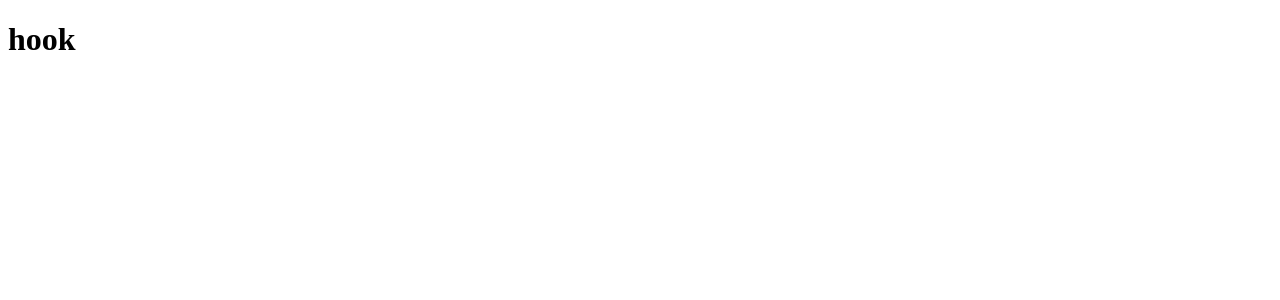
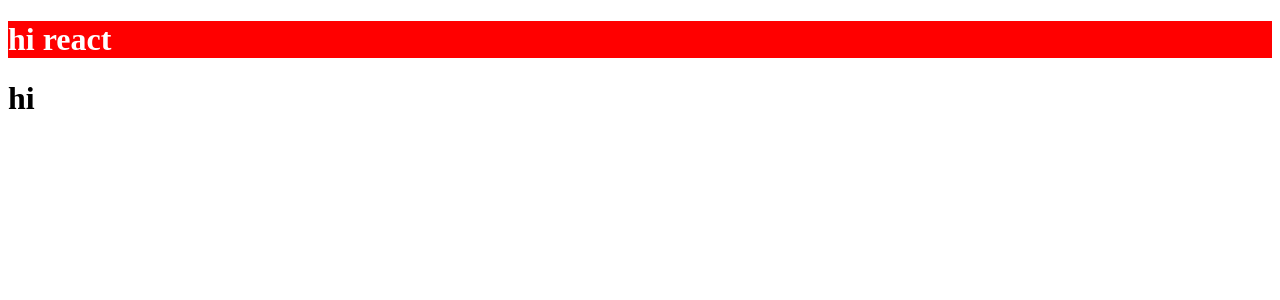
Before and after one commit to adibsadeghi1993/react-hook-form, a React (Create React App) app: page / in a window 1280 px wide. Shown: the top 300 px of the page. Built offline with nearby package versions, Linux system fonts and the light colour scheme.

Commit message:
Header component was created

```diff
--- a/package.json
+++ b/package.json
@@ -3,6 +3,8 @@
   "version": "0.1.0",
   "private": true,
   "dependencies": {
+    "@emotion/react": "^11.7.1",
+    "@emotion/styled": "^11.6.0",
     "@mui/material": "^5.4.2",
     "@mui/styled-engine-sc": "^5.4.2",
     "@testing-library/jest-dom": "^5.16.2",
@@ -12,6 +14,7 @@
     "@types/node": "^16.11.25",
     "@types/react": "^17.0.39",
     "@types/react-dom": "^17.0.11",
+    "@types/styled-components": "^5.1.22",
     "react": "^17.0.2",
     "react-dom": "^17.0.2",
     "react-scripts": "5.0.0",
--- a/src/App.tsx
+++ b/src/App.tsx
@@ -1,10 +1,12 @@
 import React from 'react';
+import Header from './components/Header';
 
 
 function App() {
   return (
     <div className="App">
-      <h1>hook</h1>
+     <Header/>
+     <h1>hi</h1>
     </div>
   );
 }
--- /dev/null
+++ b/src/components/Header.tsx
@@ -0,0 +1,20 @@
+import React from "react";
+import Box from '@mui/material/Box';
+import { styled } from "@mui/material/styles";
+
+const Div = styled(Box)`
+  background-color: red;
+  color: white;
+`;
+
+interface Props {}
+
+const Header = (props: Props) => {
+  return (
+    <Div>
+      <h1>hi react</h1>
+    </Div>
+  );
+};
+
+export default Header;
```
Also changed, not shown: 1 other file (tests, documents, lock files or other folders).
